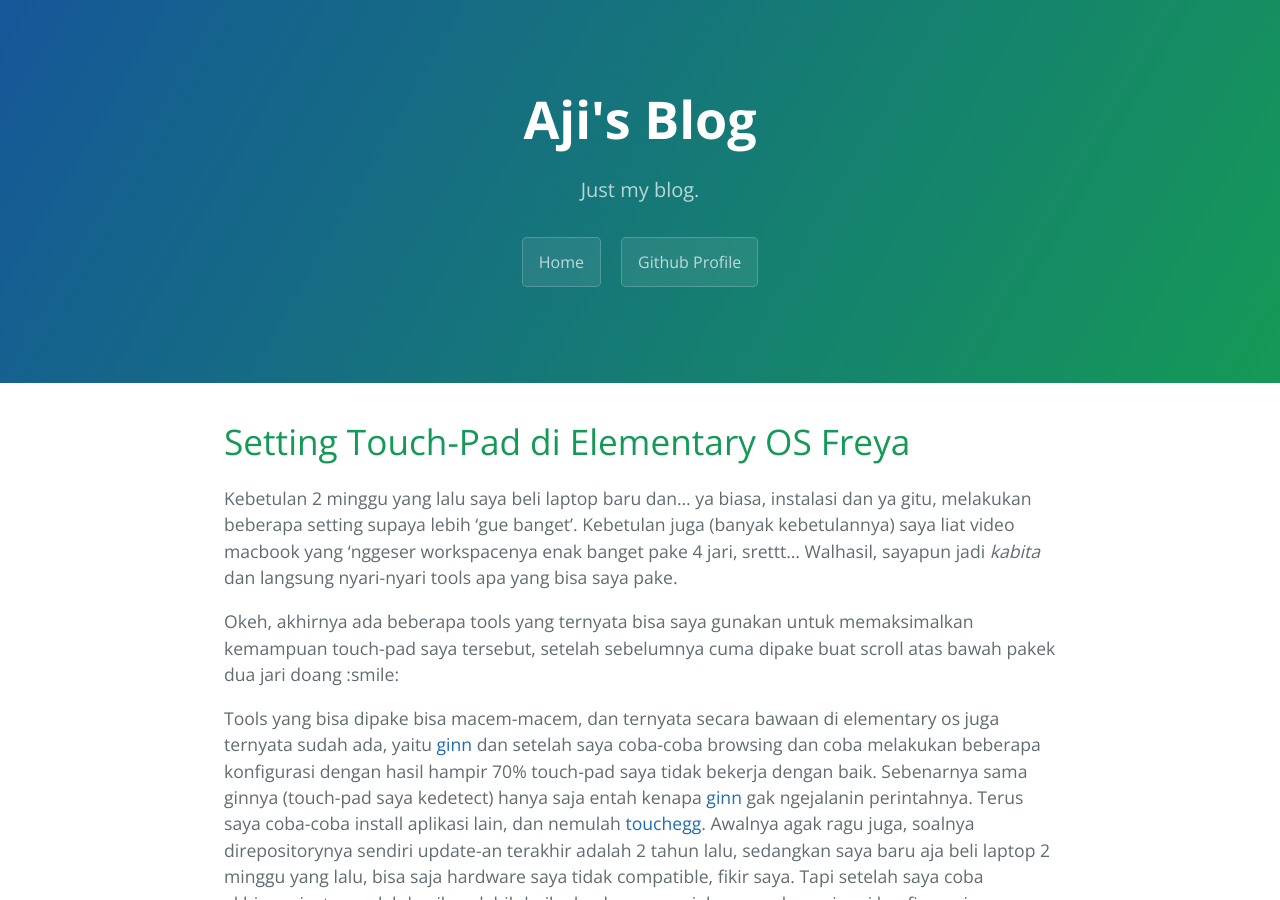
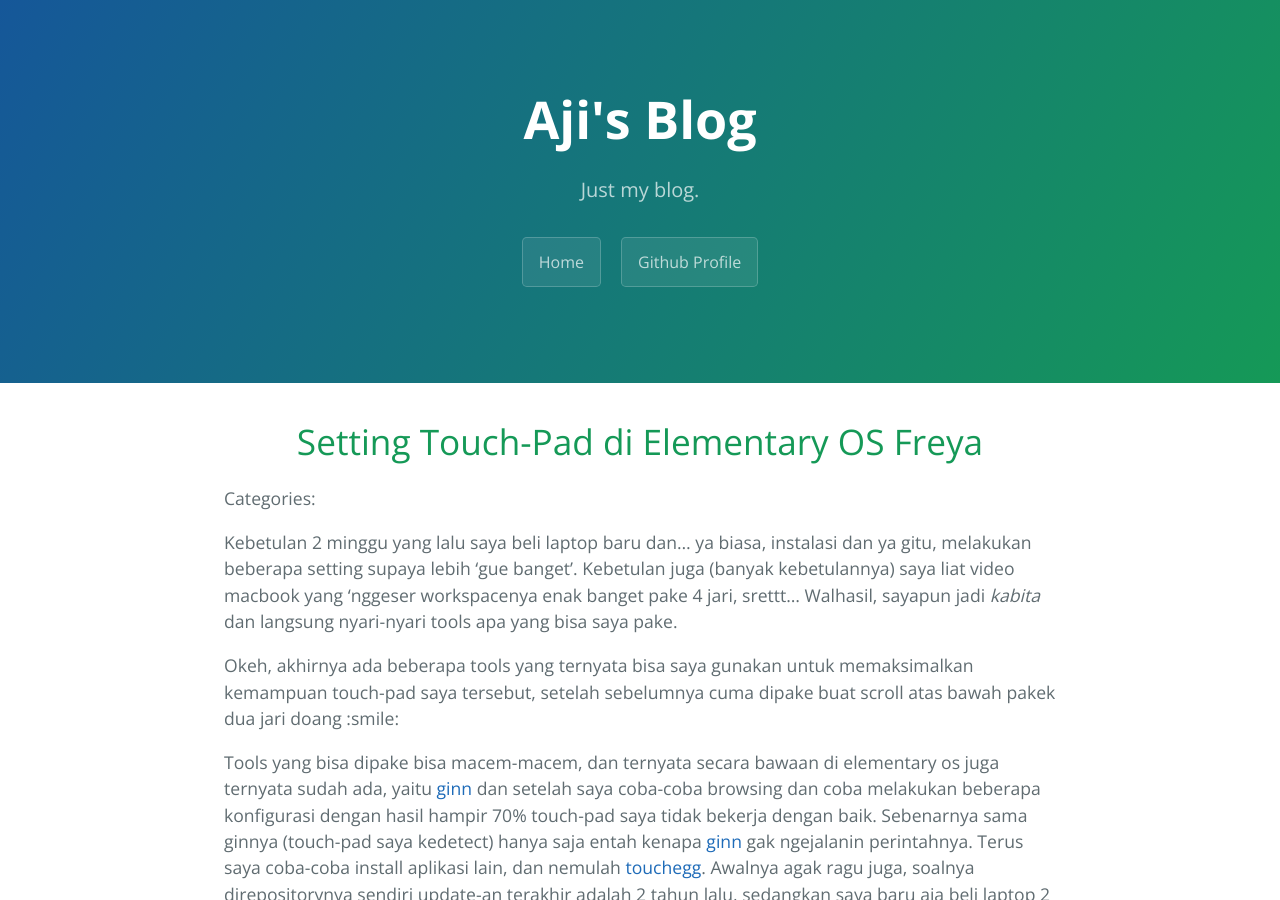
Before and after one commit to ajiyakin/blog, a Jekyll site: the page built from _posts/2015-12-13-setting-touch-pad-di-elementary-os-freya.md, in a window 1280 px wide and 900 px high. Built offline with Jekyll 4.4.1, drawn with Linux system fonts in a browser that asks for light colours.

Commit message:
Add categories line for post layout

```diff
--- a/_layouts/post.html
+++ b/_layouts/post.html
@@ -2,11 +2,14 @@
 layout: default
 ---
 
-<h1>
+<h1 style="text-align:center;">
   <a class="anchor" href="{{ site.baseurl }}{{ post.url }}" aria-hidden="true">
     <span aria-hidden="true" class="octicon octicon-link"></span>
   </a>
   {{ page.title }}
 </h1>
+<p>
+Categories: {{ post.categories }}
+</p>
 
 {{ content }}
```
